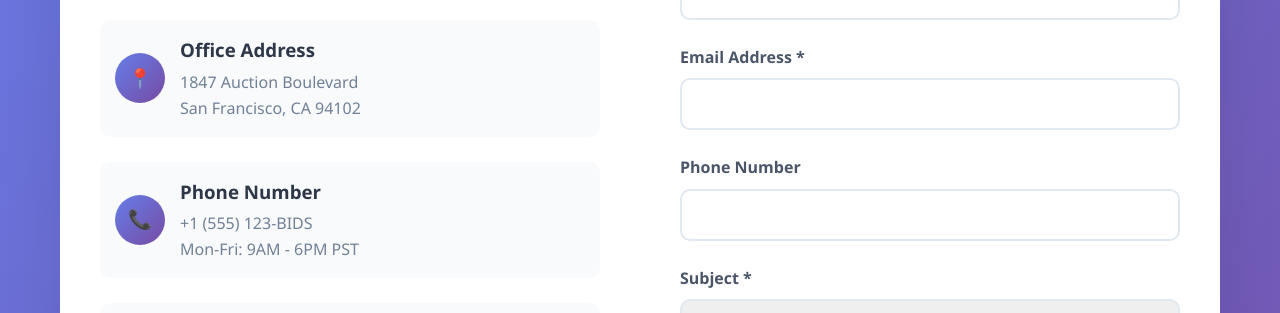
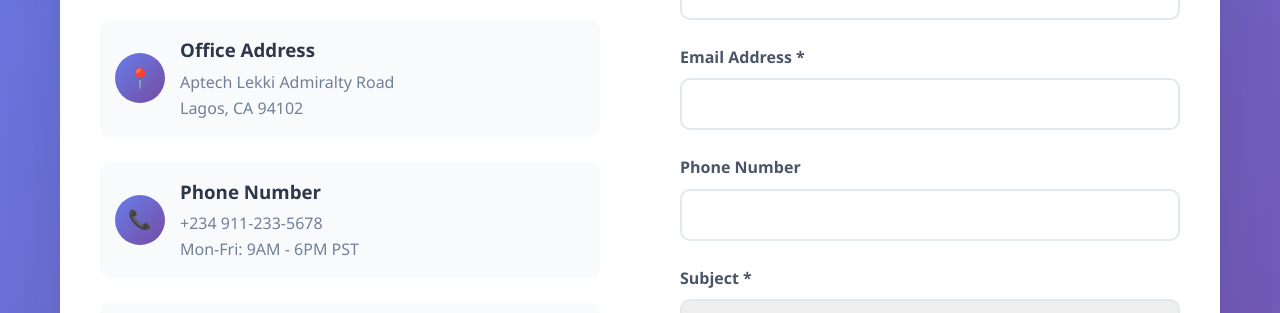
Before and after one commit to Adeyemimicheal12/E-project, a plain HTML site: page contact.html in a window 1280 px wide. Shown: the part 556-869 px from the top of the page. Drawn offline with Linux system fonts and the light colour scheme.

Commit message:
feat: upgrade code

```diff
--- a/contact.html
+++ b/contact.html
@@ -497,7 +497,7 @@
                     <div class="info-icon">📍</div>
                     <div class="info-text">
                         <h3>Office Address</h3>
-                        <p>1847 Auction Boulevard<br>San Francisco, CA 94102</p>
+                        <p>Aptech Lekki Admiralty Road<br>Lagos, CA 94102</p>
                     </div>
                 </div>
 
@@ -505,7 +505,7 @@
                     <div class="info-icon">📞</div>
                     <div class="info-text">
                         <h3>Phone Number</h3>
-                        <p>+1 (555) 123-BIDS<br>Mon-Fri: 9AM - 6PM PST</p>
+                        <p>+234 911-233-5678<br>Mon-Fri: 9AM - 6PM PST</p>
                     </div>
                 </div>
 
```
